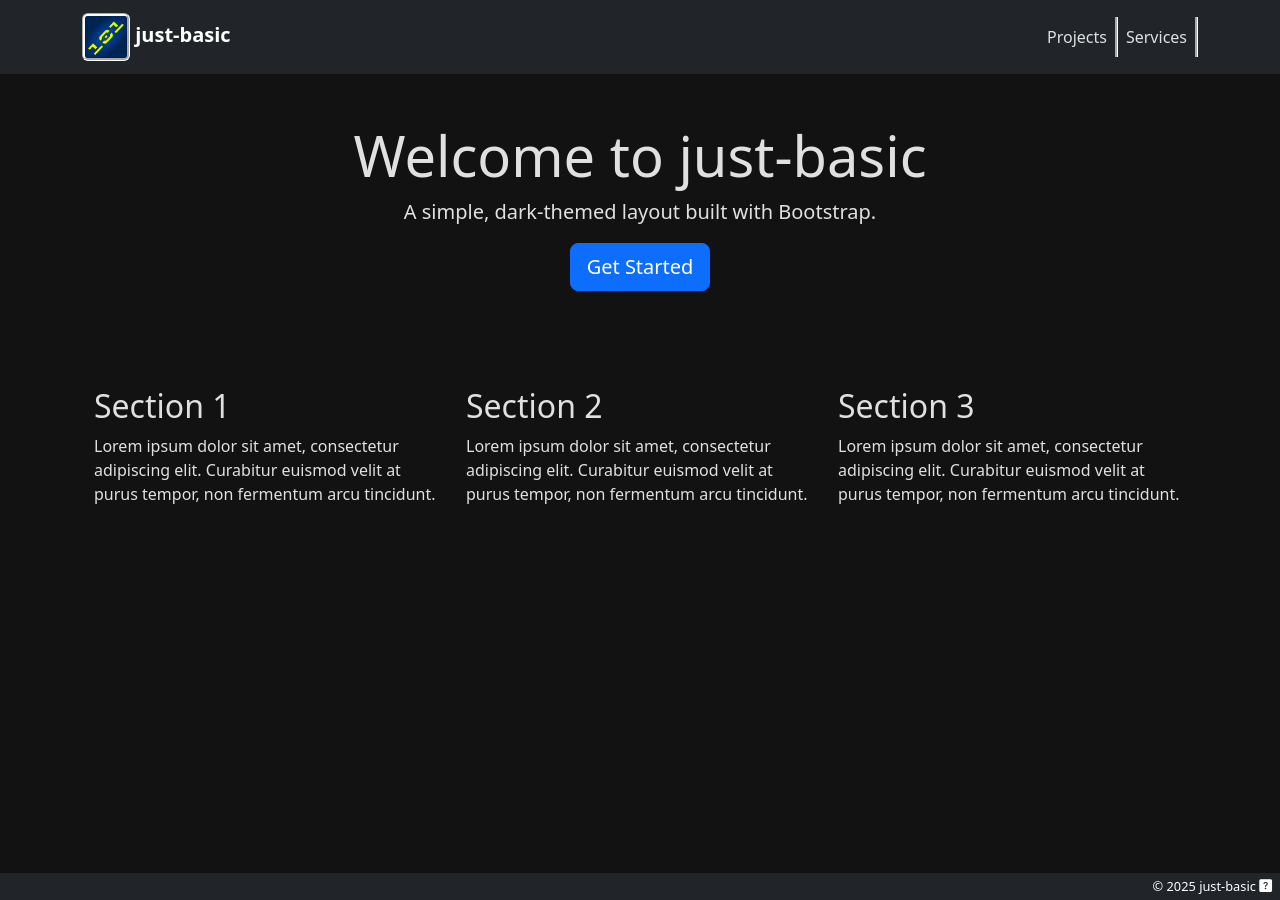
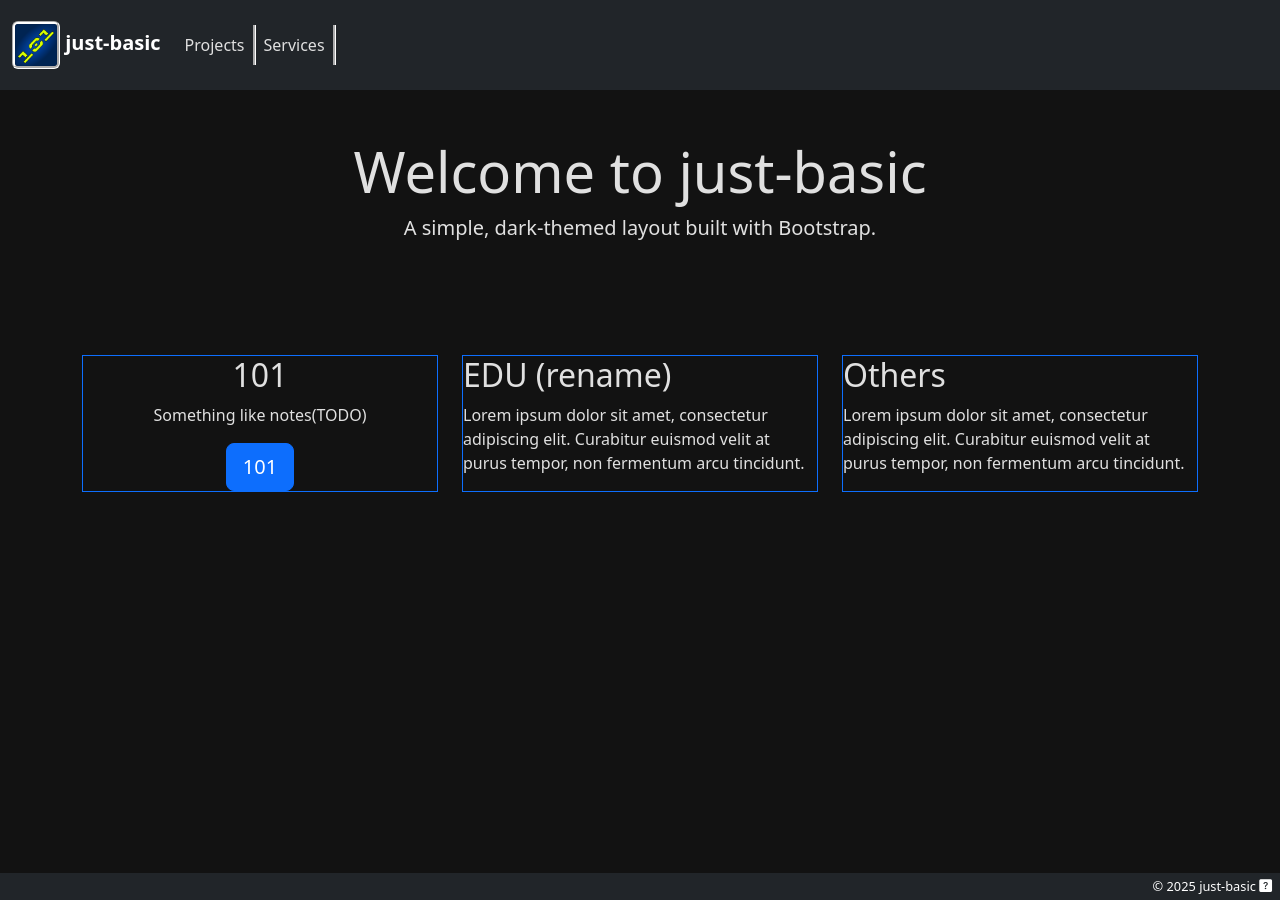
Before and after one commit to just-basic/just-basic-github-page, a Jekyll site: the page built from index.html, in a window 1280 px wide. Built offline with Jekyll 4.4.1, drawn with Linux system fonts in a browser that asks for light colours.

Commit message:
CSS manage and introduction of 101

```diff
--- a/_config.yml
+++ b/_config.yml
@@ -21,13 +21,11 @@
 title: just-basic
 email:
 description: >- # this means to ignore newlines until "baseurl:"
-  Write an awesome description for your new site here. You can edit this
-  line in _config.yml. It will appear in your document head meta (for
-  Google search results) and in your feed.xml site description.
+  just-basic github page.
 baseurl: "" # the subpath of your site, e.g. /blog
 url: "" # the base hostname & protocol for your site, e.g. http://example.com
-twitter_username: jekyllrb
-github_username:  jekyll
+twitter_username: ""
+github_username:  ""
 
 # Build settings
 theme: minima
--- a/_layouts/default.html
+++ b/_layouts/default.html
@@ -12,18 +12,21 @@
     <link href="https://cdnjs.cloudflare.com/ajax/libs/bootstrap-icons/1.8.1/font/bootstrap-icons.min.css"
         rel="stylesheet">
     <link rel="stylesheet" href="{{ site.baseurl }}/assets/styles/styles-global.css">
+    <script src="../assets/scripts/script-global.js"></script>
 
 </head>
 
 <body>
-    {% include menu.html %}
-
-    <main class="container">
+    <nav class="navbar navbar-dark bg-dark">
+        {% include menu.html %}
+    </nav>
+    <main class="container-fluid">
         {{ content }}
     </main>
 
     <footer class="bg-dark text-white py-1">
-        <div>&copy; 2025 just-basic <a href="{{ site.baseurl }}/about"><i class="bi bi-question-square-fill"></i></a></div>
+        <div>&copy; 2025 just-basic <a href="{{ site.baseurl }}/about"><i class="bi bi-question-square-fill"></i></a>
+        </div>
     </footer>
 </body>
 
--- /dev/null
+++ b/assets/scripts/script-global.js
@@ -0,0 +1,22 @@
+function copyCode() {
+    // TODO FIX element selector
+    throw console.log("Not implemented")
+    const codeBlock = document.getElementById('codeBlock');
+    const textArea = document.createElement('textarea');
+    textArea.value = codeBlock.textContent;
+    document.body.appendChild(textArea);
+    textArea.select();
+    document.execCommand('copy');
+    document.body.removeChild(textArea);
+
+    const copyBtn = document.querySelector('.copy-btn');
+    copyBtn.innerHTML = '<i class="bi bi-check"></i> Copied!';
+    copyBtn.classList.remove('btn-outline-secondary');
+    copyBtn.classList.add('btn-success');
+
+    setTimeout(() => {
+        copyBtn.innerHTML = '<i class="bi bi-clipboard"></i> Copy';
+        copyBtn.classList.remove('btn-success');
+        copyBtn.classList.add('btn-outline-secondary');
+    }, 2000);
+}
--- a/assets/styles/styles-global.css
+++ b/assets/styles/styles-global.css
@@ -12,6 +12,7 @@ main {
     flex-grow: 1;  /* Allow main content to expand to fill the available space */
     overflow-y: auto;  /* Ensure content can scroll */
     padding-bottom: 50px; /* Ensure there's space at the bottom for the footer */
+
 }
 .navbar-dark .navbar-brand {
     color: #ffffff;
@@ -46,16 +47,6 @@ main {
 
     text-decoration: underline;
   }
-
-  /* footer {
-    background-color: #333;
-    color: white;
-    padding: 0.5rem;
-    position: relative;
-    width: 100%;
-    text-align: right;
-} */
-
 footer {
     background-color: #333;
     color: white;
@@ -63,9 +54,8 @@ footer {
     width: 100%;
     text-align: right;
     justify-content: center;
-    font-size: 0.8rem; /* Smaller font size for footer */
-    margin-top: auto; /* Ensure the footer is at the bottom of the page */
-    /* Initially, footer is not visible, but will always stick to the bottom of the content */
+    font-size: 0.8rem;
+    margin-top: auto;
 }
 footer a {
     color: white;
@@ -98,3 +88,18 @@ footer a {
  border-style: groove;
 
 }
+
+
+pre {
+  background-color: #424242;
+  border: 1px solid #e9ecef;
+  border-radius: 0.25rem;
+  padding: 1rem;
+  position: relative;
+}
+
+.copy-btn {
+  position: absolute;
+  top: 0.5rem;
+  right: 0.5rem;
+}
--- a/index.html
+++ b/index.html
@@ -7,7 +7,6 @@ title: Home
     <div class="container text-center">
         <h1 class="display-4">Welcome to just-basic</h1>
         <p class="lead">A simple, dark-themed layout built with Bootstrap.</p>
-        <a href="#" class="btn btn-primary btn-lg">Get Started</a>
     </div>
 </header>
 
@@ -15,16 +14,20 @@ title: Home
 <main class="container my-5">
     <div class="row">
         <div class="col-md-4">
-            <h2>Section 1</h2>
-            <p>Lorem ipsum dolor sit amet, consectetur adipiscing elit. Curabitur euismod velit at purus tempor, non fermentum arcu tincidunt.</p>
+            <div class="col-md-12 border border-primary">
+            <h2 class="d-flex justify-content-center">101</h2>
+            <p class="d-flex justify-content-center">Something like notes(TODO)</p>
+            <div class="d-flex justify-content-center"><a href="{{ site.baseurl }}/101" class="btn btn-primary btn-lg">101</a></div></div>
         </div>
         <div class="col-md-4">
-            <h2>Section 2</h2>
-            <p>Lorem ipsum dolor sit amet, consectetur adipiscing elit. Curabitur euismod velit at purus tempor, non fermentum arcu tincidunt.</p>
+            <div class="col-md-12 border border-primary">
+            <h2>EDU (rename)</h2>
+            <p>Lorem ipsum dolor sit amet, consectetur adipiscing elit. Curabitur euismod velit at purus tempor, non fermentum arcu tincidunt.</p></div>
         </div>
         <div class="col-md-4">
-            <h2>Section 3</h2>
-            <p>Lorem ipsum dolor sit amet, consectetur adipiscing elit. Curabitur euismod velit at purus tempor, non fermentum arcu tincidunt.</p>
+            <div class="col-md-12 border border-primary">
+            <h2>Others</h2>
+            <p>Lorem ipsum dolor sit amet, consectetur adipiscing elit. Curabitur euismod velit at purus tempor, non fermentum arcu tincidunt.</p></div>
         </div>
     </div>
 </main>
--- /dev/null
+++ b/pages/101/101-page.html
@@ -0,0 +1,5 @@
+---
+layout: layout-101
+title: Projects
+permalink: /101
+---
```
Also changed, not shown: _layouts/layout-101.html (added, +52 -0 lines), pages/101/101-github/101-github.html (added, +54 -0 lines).
